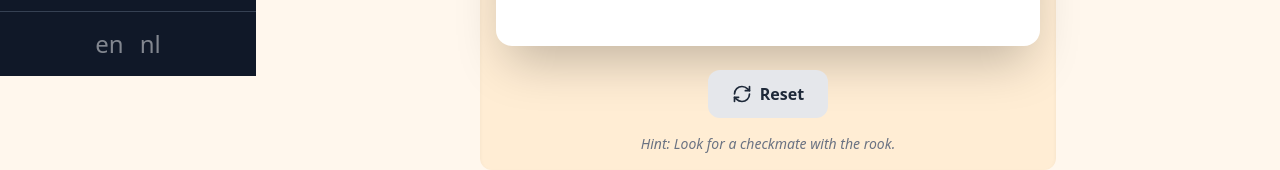
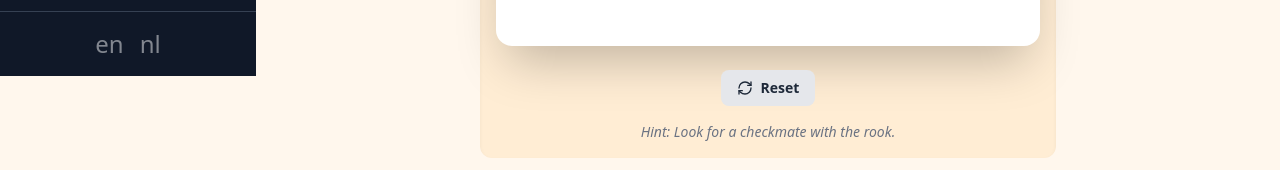
Before and after one commit to peeweetje/create-games-for-children, a React (Vite) app: page /puzzles in a window 1280 px wide. Shown: the part 724-894 px from the top of the page. Built offline with nearby package versions, Linux system fonts and the light colour scheme.

Commit message:
Update the puzzle page with the puzzle buttons.

```diff
--- a/src/pages/PuzzlesPage.tsx
+++ b/src/pages/PuzzlesPage.tsx
@@ -4,9 +4,10 @@ import { ChessPuzzle } from '@react-chess-tools/react-chess-puzzle';
 import { ChessGame } from '@react-chess-tools/react-chess-game';
 
 import Confetti from 'react-confetti';
-import { Trophy, ArrowRight, RefreshCw, Settings } from 'lucide-react';
+import { Trophy, Settings } from 'lucide-react';
 import { SAMPLE_PUZZLES, getPuzzlesByDifficulty, type Difficulty } from '../components/ChessPuzzles';
 import { PuzzleSettingsModal } from '../components/PuzzleSettingsModal';
+import { PuzzleButtons } from '../components/PuzzleButtons';
 
 const getDifficultyColor = (difficulty: Difficulty): string => {
     switch (difficulty) {
@@ -111,25 +112,11 @@ export const PuzzlesPage = () => {
                         </ChessPuzzle.Root>
                     </div>
 
-                    <div className="mt-6 flex gap-4 justify-center">
-                        <button
-                            onClick={handleReset}
-                            className="flex items-center gap-2 px-6 py-3 bg-gray-200 hover:bg-gray-300 text-gray-800 rounded-xl font-bold transition-colors cursor-pointer"
-                        >
-                            <RefreshCw className="w-5 h-5" />
-                            Reset
-                        </button>
-
-                        {showConfetti && (
-                            <button
-                                onClick={handleNextPuzzle}
-                                className="flex items-center gap-2 px-6 py-3 bg-green-500 hover:bg-green-600 text-white rounded-xl font-bold shadow-lg transform hover:scale-105 transition-all cursor-pointer animate-bounce"
-                            >
-                                Next Puzzle
-                                <ArrowRight className="w-5 h-5" />
-                            </button>
-                        )}
-                    </div>
+                    <PuzzleButtons
+                        showConfetti={showConfetti}
+                        onReset={handleReset}
+                        onNextPuzzle={handleNextPuzzle}
+                    />
                     {/* Hint Text Display */}
                     <div className="mt-4 text-center ">
                         <p className="text-sm text-gray-500 italic">Hint: {t(currentPuzzle.hintKey)}</p>
```
